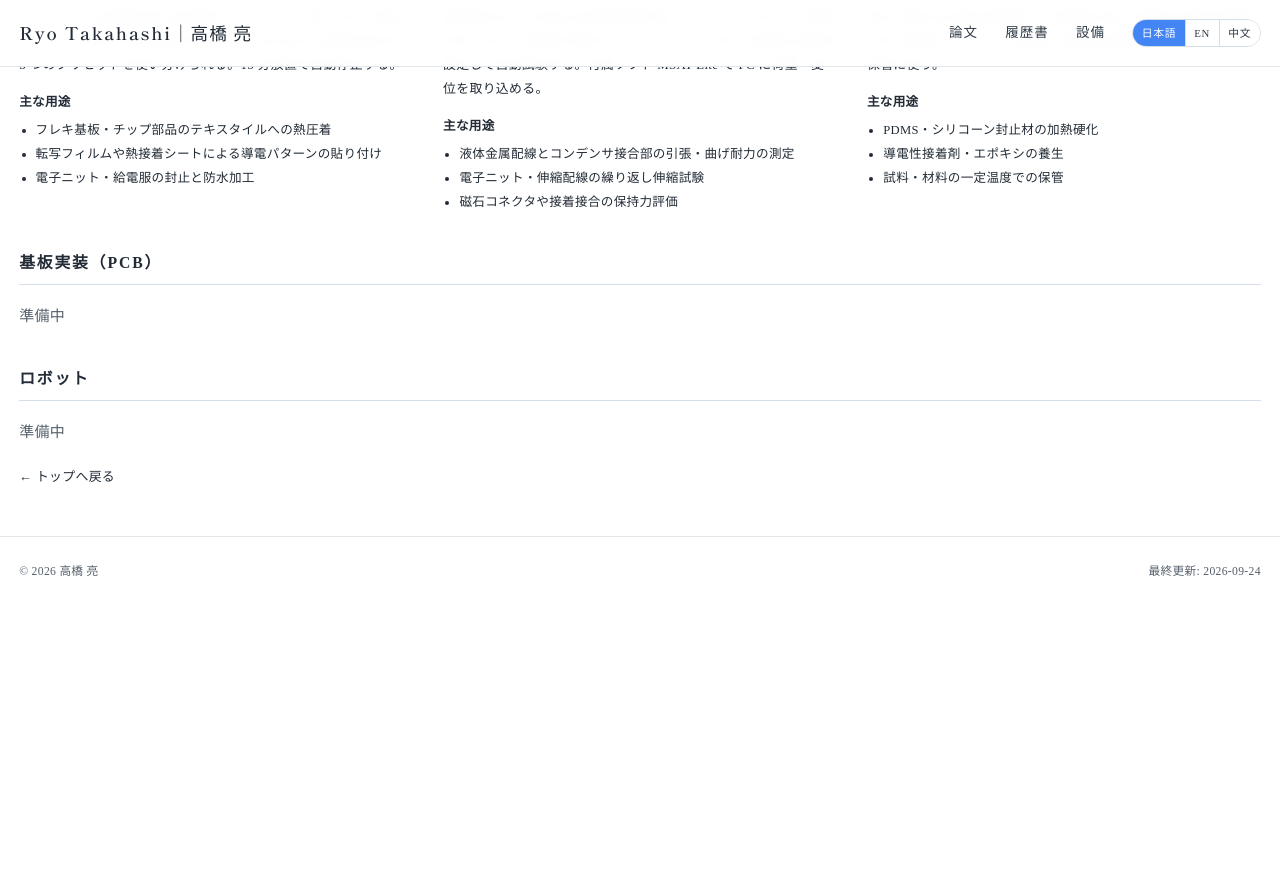
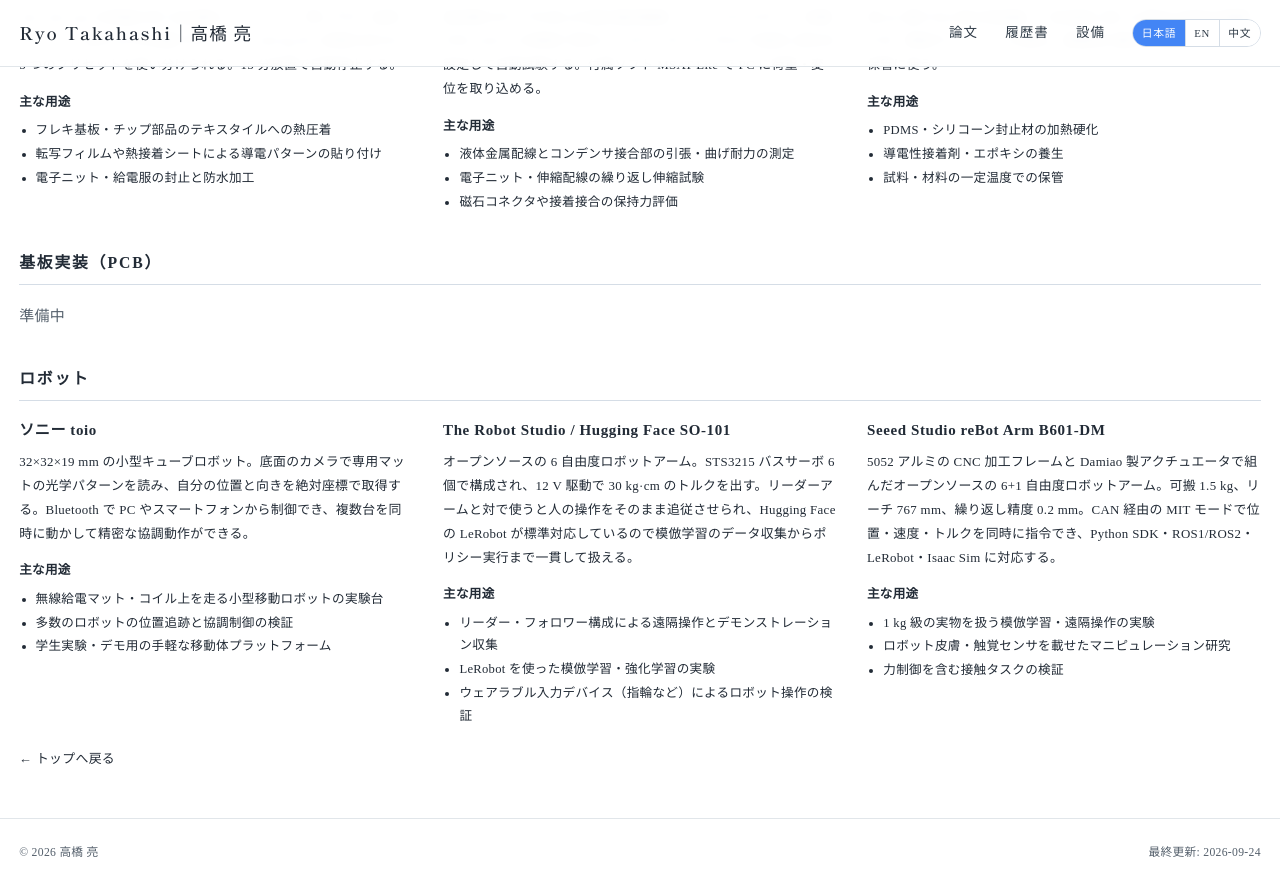
Before and after one commit to takahashiryo/takahashiryo.github.io, a Jekyll site: the page built from _pages/ja-facilities.html, in a window 1280 px wide and 900 px high, scrolled down 2483 px. Shown: the top 896 px of the window. Built offline with Jekyll 4.4.1, drawn with Linux system fonts in a browser that asks for light colours; before the commit the page ends 3101 px from its top, so only the background shows below that.

Commit message:
Facilities のロボットに toio・SO-101・reBot Arm B601-DM を追加
Co-Authored-By: Claude Fable 5.1 <noreply@anthropic.com>

```diff
--- a/_data/facilities.yml
+++ b/_data/facilities.yml
@@ -579,4 +579,73 @@
   ja: { name: "ロボット" }
   en: { name: "Robots" }
   zh: { name: "机器人" }
-  devices: []
+  devices:
+
+    - id: "toio"
+      name: "toio"
+      maker: "ソニー"
+      image: ""
+      ja:
+        desc: "32×32×19 mm の小型キューブロボット。底面のカメラで専用マットの光学パターンを読み、自分の位置と向きを絶対座標で取得する。Bluetooth で PC やスマートフォンから制御でき、複数台を同時に動かして精密な協調動作ができる。"
+        uses:
+          - "無線給電マット・コイル上を走る小型移動ロボットの実験台"
+          - "多数のロボットの位置追跡と協調制御の検証"
+          - "学生実験・デモ用の手軽な移動体プラットフォーム"
+      en:
+        desc: "Small cube robot measuring 32 x 32 x 19 mm. A downward camera reads the optical pattern on a dedicated mat to obtain absolute position and heading, and Bluetooth control from a PC or phone lets several units move in precise coordination."
+        uses:
+          - "Test platform for small mobile robots running on wireless-power mats and coils"
+          - "Position tracking and coordinated control of many robots"
+          - "Easy mobile platform for student labs and demos"
+      zh:
+        desc: "32×32×19 mm 的小型立方体机器人。底部摄像头读取专用垫上的光学图案，以绝对坐标获取自身位置与朝向。可通过 Bluetooth 由电脑或手机控制，多台可同时运行实现精确协同。"
+        uses:
+          - "在无线供电垫与线圈上运行的小型移动机器人实验平台"
+          - "多台机器人的位置跟踪与协同控制验证"
+          - "学生实验与演示用的便捷移动平台"
+
+    - id: "so-101"
+      name: "SO-101"
+      maker: "The Robot Studio / Hugging Face"
+      image: ""
+      ja:
+        desc: "オープンソースの 6 自由度ロボットアーム。STS3215 バスサーボ 6 個で構成され、12 V 駆動で 30 kg·cm のトルクを出す。リーダーアームと対で使うと人の操作をそのまま追従させられ、Hugging Face の LeRobot が標準対応しているので模倣学習のデータ収集からポリシー実行まで一貫して扱える。"
+        uses:
+          - "リーダー・フォロワー構成による遠隔操作とデモンストレーション収集"
+          - "LeRobot を使った模倣学習・強化学習の実験"
+          - "ウェアラブル入力デバイス（指輪など）によるロボット操作の検証"
+      en:
+        desc: "Open-source 6-DoF robot arm built from six STS3215 bus servos delivering 30 kg·cm at 12 V. Paired with a leader arm it follows human motion directly, and native support in Hugging Face LeRobot covers everything from demonstration collection to policy execution."
+        uses:
+          - "Teleoperation and demonstration collection with a leader-follower pair"
+          - "Imitation and reinforcement learning experiments with LeRobot"
+          - "Testing robot control from wearable input devices such as rings"
+      zh:
+        desc: "开源 6 自由度机械臂。由 6 个 STS3215 总线舵机构成，12 V 供电时输出 30 kg·cm 扭矩。与主臂配对可直接跟随人的操作，且 Hugging Face LeRobot 原生支持，可从示范数据采集到策略执行一体化处理。"
+        uses:
+          - "主从臂配置的遥操作与示范数据采集"
+          - "基于 LeRobot 的模仿学习与强化学习实验"
+          - "用可穿戴输入设备（如智能戒指）操控机器人的验证"
+
+    - id: "rebot-b601-dm"
+      name: "reBot Arm B601-DM"
+      maker: "Seeed Studio"
+      image: ""
+      ja:
+        desc: "5052 アルミの CNC 加工フレームと Damiao 製アクチュエータで組んだオープンソースの 6+1 自由度ロボットアーム。可搬 1.5 kg、リーチ 767 mm、繰り返し精度 0.2 mm。CAN 経由の MIT モードで位置・速度・トルクを同時に指令でき、Python SDK・ROS1/ROS2・LeRobot・Isaac Sim に対応する。"
+        uses:
+          - "1 kg 級の実物を扱う模倣学習・遠隔操作の実験"
+          - "ロボット皮膚・触覚センサを載せたマニピュレーション研究"
+          - "力制御を含む接触タスクの検証"
+      en:
+        desc: "Open-source 6+1-DoF robot arm with a CNC-machined 5052 aluminium frame and Damiao actuators: 1.5 kg payload, 767 mm reach and 0.2 mm repeatability. MIT mode over CAN commands position, velocity and torque together, and it works with a Python SDK, ROS1/ROS2, LeRobot and Isaac Sim."
+        uses:
+          - "Imitation learning and teleoperation with kilogram-class real objects"
+          - "Manipulation research with robot skin and tactile sensors mounted on the arm"
+          - "Contact tasks that need force control"
+      zh:
+        desc: "采用 5052 铝合金 CNC 框架与 Damiao 执行器的开源 6+1 自由度机械臂。负载 1.5 kg，臂展 767 mm，重复精度 0.2 mm。通过 CAN 的 MIT 模式可同时下发位置、速度与扭矩指令，支持 Python SDK、ROS1/ROS2、LeRobot 与 Isaac Sim。"
+        uses:
+          - "操作 1 kg 级实物的模仿学习与遥操作实验"
+          - "搭载机器人皮肤与触觉传感器的操作研究"
+          - "包含力控制的接触任务验证"
```
